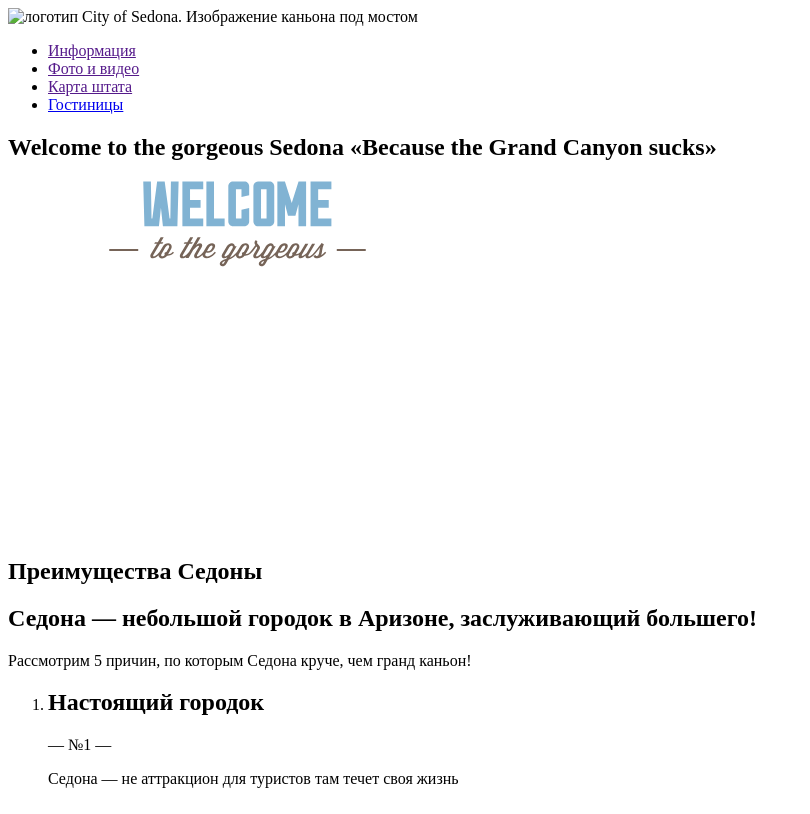
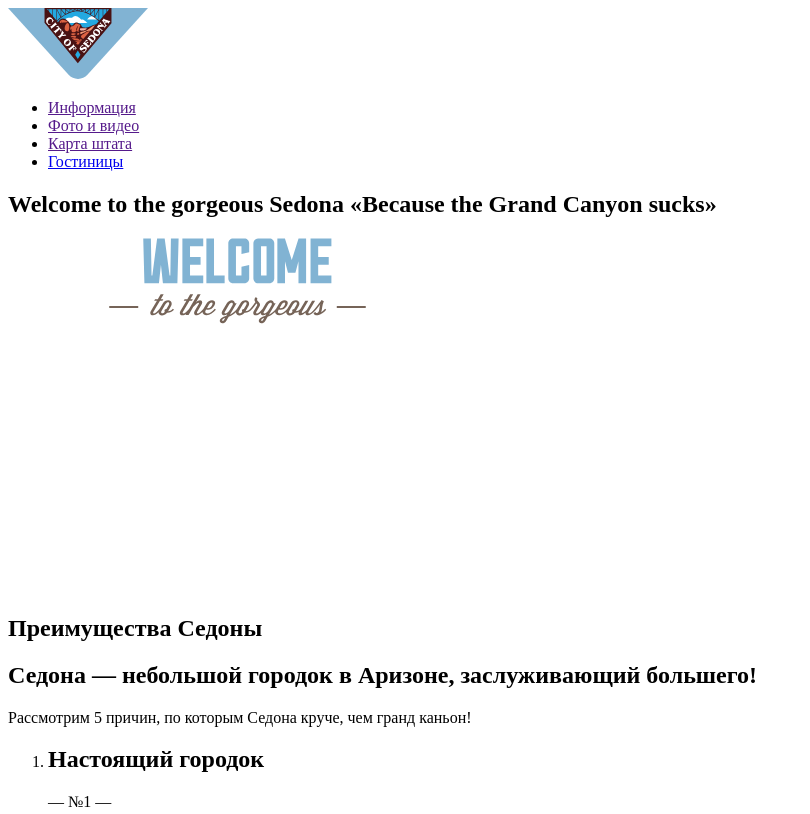
Before and after one commit to RuslanKaizer/1158521-sedona-27, a plain HTML site: page index.html in a window 1280 px wide. Shown: the top 814 px of the page, without its empty margins (0-810 px from the left). Drawn offline with Linux system fonts and the light colour scheme.

Commit message:
Update index.html

```diff
--- a/index.html
+++ b/index.html
@@ -8,7 +8,7 @@
     <header>
       <nav>
         <a>
-          <img src="./img/svg-image/logo-sedona.svg" width="140px" height="71px"  alt="логотип City of Sedona. Изображение каньона под мостом">
+          <img src="./img/svg/logo-sedona.svg" width="140px" height="71px"  alt="логотип City of Sedona. Изображение каньона под мостом">
         </a>
         <ul>
           <li><a href="">Информация</a></li>
```
